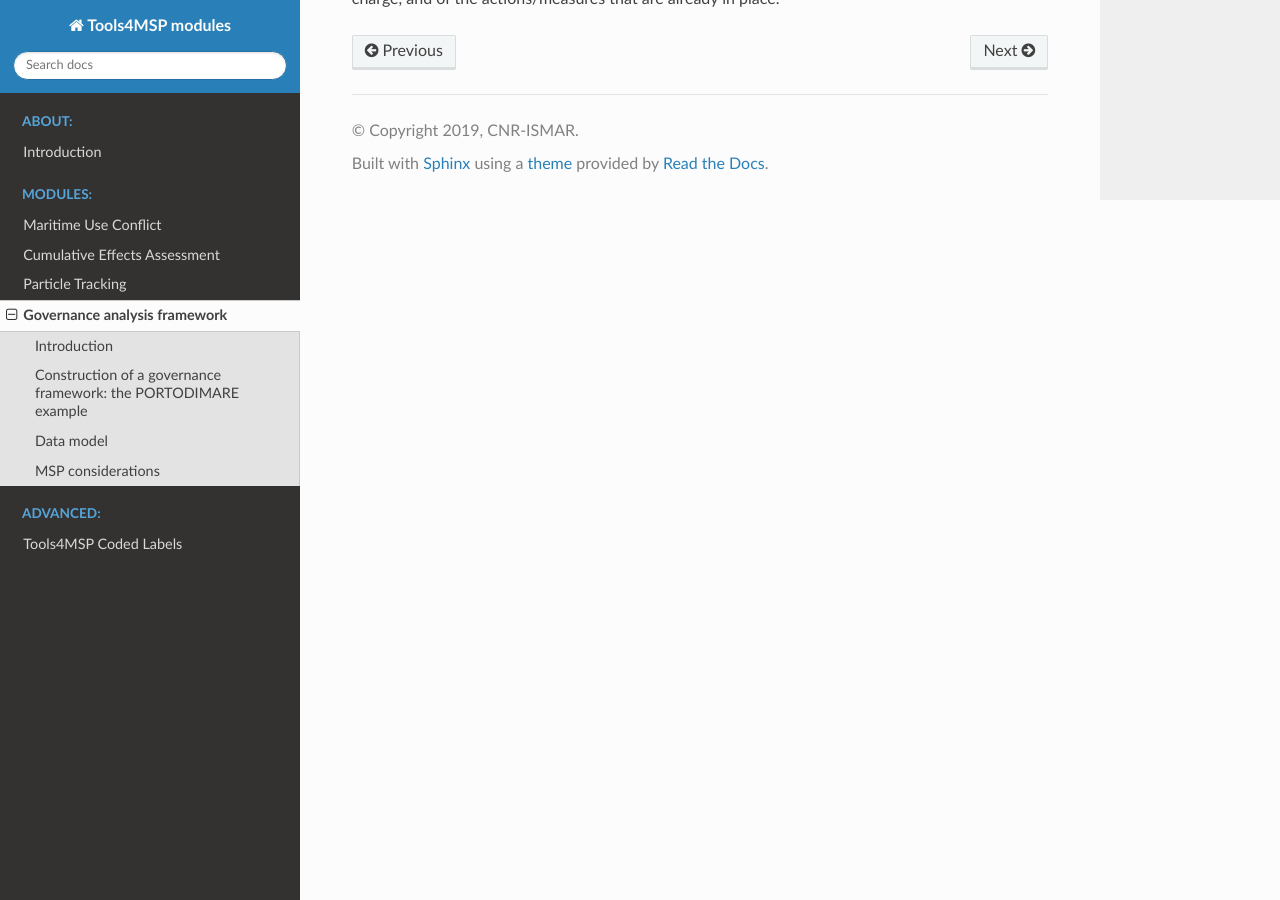
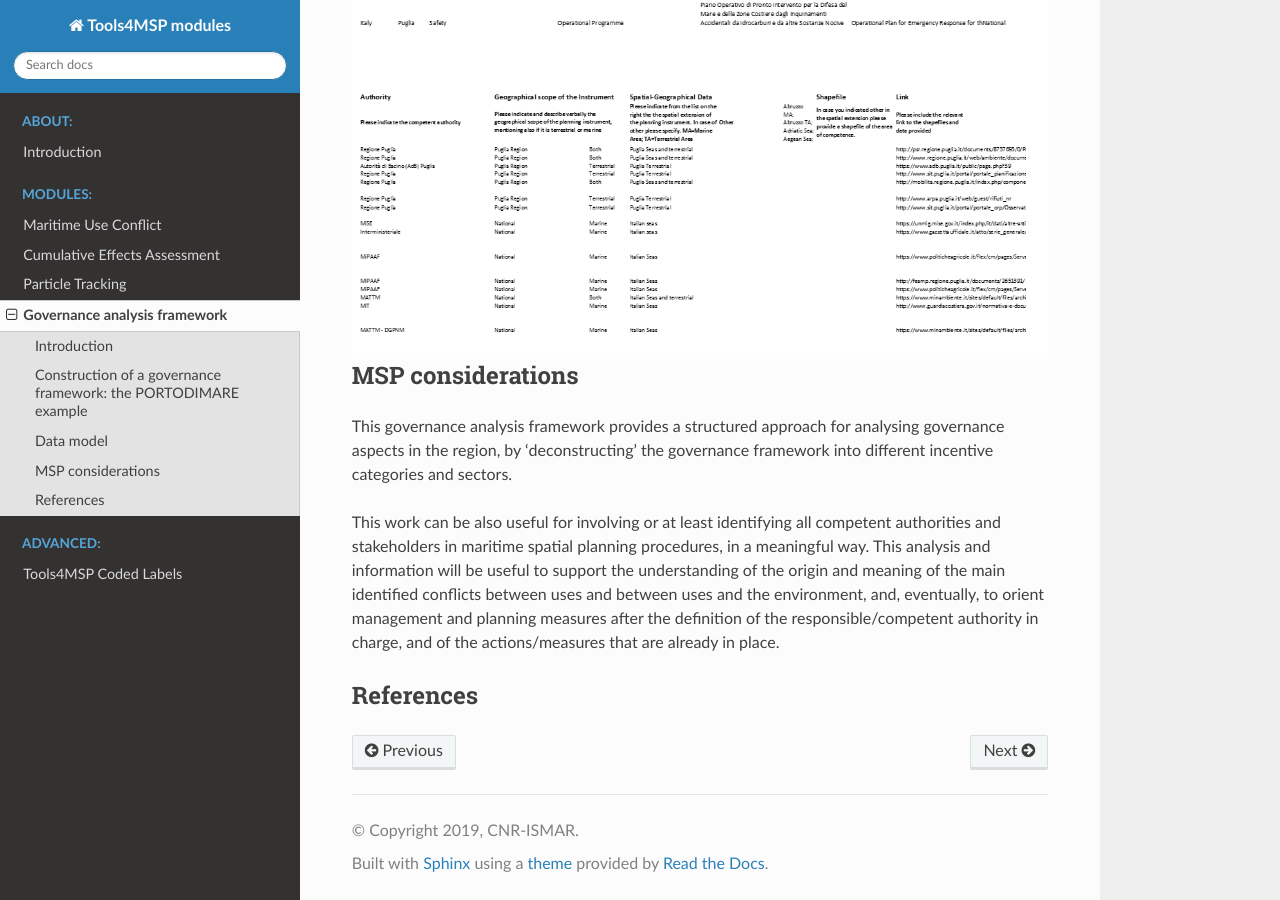
Before and after one commit to CNR-ISMAR/tools4msp, a Sphinx documentation site: the page built from docs/modules/governance/index.rst, in a window 1280 px wide and 900 px high, scrolled down 2109 px. Built offline with Sphinx 7.4.7 and the Read the Docs theme 2.0.0, drawn with Linux system fonts in a browser that asks for light colours.

Commit message:
added images

```diff
--- a/docs/modules/governance/index.rst
+++ b/docs/modules/governance/index.rst
@@ -68,6 +68,14 @@ different categories were:
 • Link (web link to the planning instrument and/or data)
 
 
+.. image:: images/governance_table_1.png
+   :align: center
+
+.. figure:: images/governance_table_2.png
+   :alt: Governance categories
+   :align: center
+   :name: governance-categories
+
 
 MSP considerations
 ------------------
@@ -80,3 +88,7 @@ maritime spatial planning procedures, in a meaningful way. This analysis and inf
 the understanding of the origin and meaning of the main identified conflicts between uses and between uses and the
 environment, and, eventually, to orient management and planning measures after the definition of the
 responsible/competent authority in charge, and of the actions/measures that are already in place.
+
+
+References
+----------
```
Also changed, not shown: docs/modules/governance/images/governance_table_1.png (added), docs/modules/governance/images/governance_table_2.png (added).
